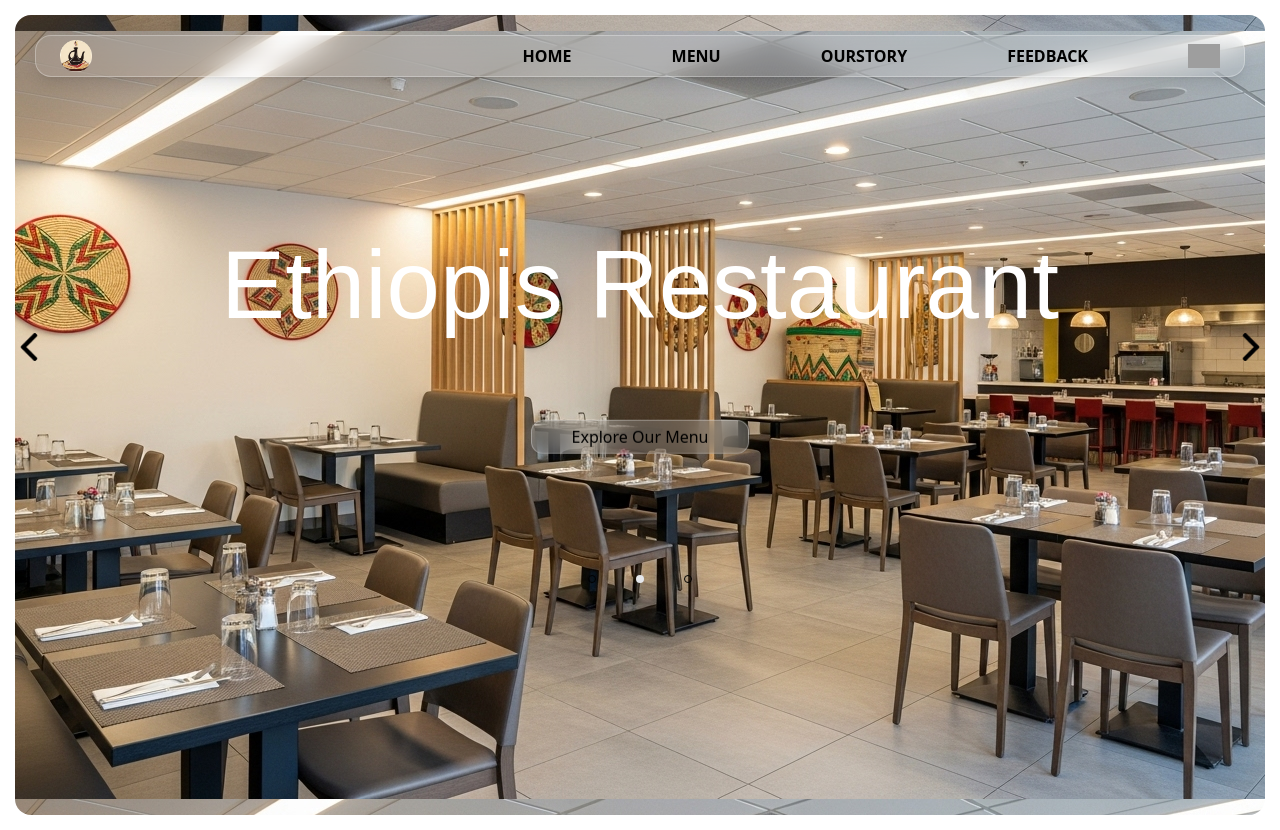
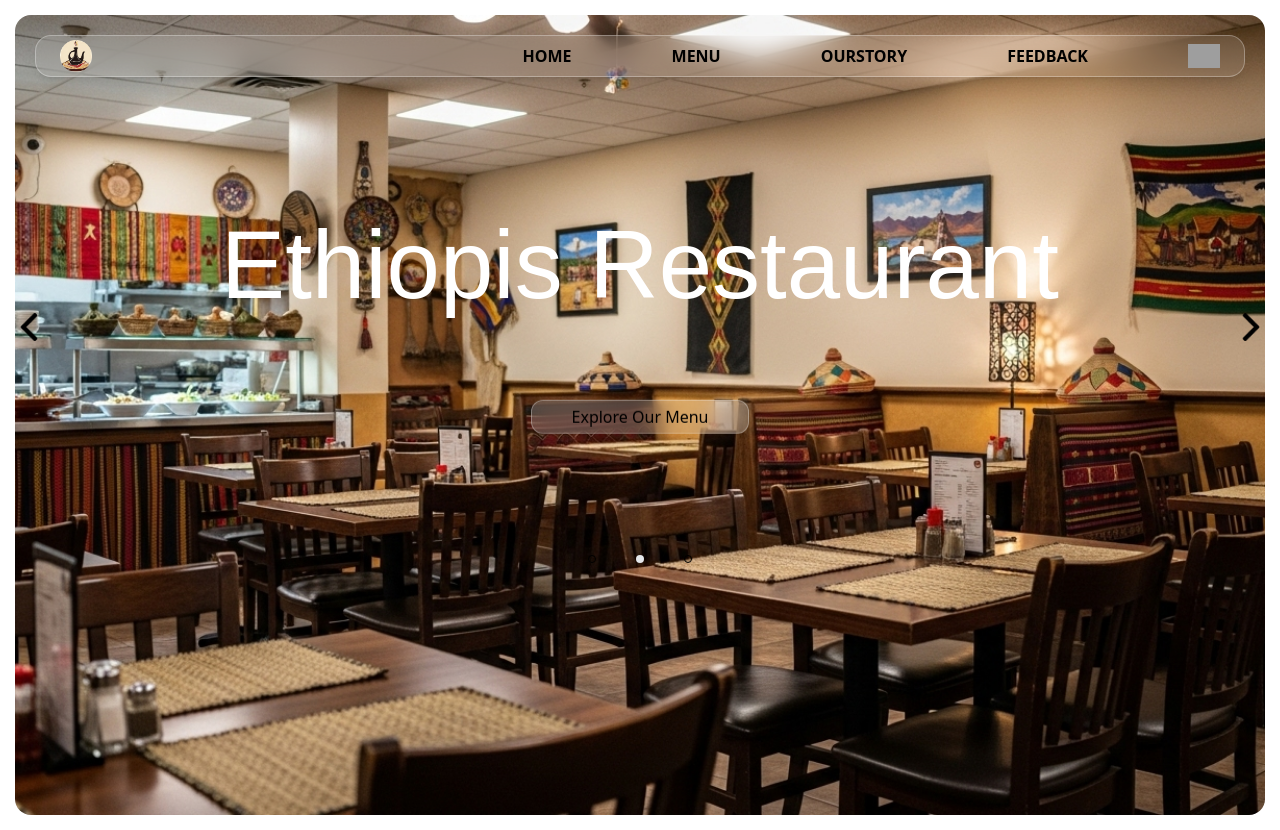
Before and after one commit to abii16/Ethiopis-Restaurant, a React (Vite) app: page / in a window 1280 px wide. Built offline with nearby package versions, Linux system fonts and the light colour scheme; grey boxes are pictures that could not be loaded; a web font is replaced by a local one.

Commit message:
added slide function

```diff
--- a/src/components/hero.jsx
+++ b/src/components/hero.jsx
@@ -1,30 +1,50 @@
-import Navbar from './Navbar'
-import heroImage from '../assets/hero1.jpg';
-import Buttonhero from './buttonhero'
-import Arrow from './arrows'
+import { useState, useEffect } from 'react';
+import Navbar from './Navbar';
+import Buttonhero from './buttonhero';
+import Arrow from './arrows';
 import Scrolls from './scrolls';
+import hero1 from '../assets/hero1.jpg';
+import hero2 from '../assets/hero2.jpg'
+const images = [hero1, hero2,hero1,hero2];
 
-function Hero() {
+const Hero =()=>{
+  const [currentIndex, setCurrentIndex] = useState(0);
+
+  const nextSlide = () => {
+    setCurrentIndex(prevIndex => (prevIndex + 1) % images.length);
+  };
+
+  const prevSlide = () => {
+    setCurrentIndex(prevIndex => (prevIndex - 1 + images.length) % images.length);
+  };
+
+  const scrollslide = (index) => {
+    setCurrentIndex(index);
+  };
+
+  useEffect(() => {
+    const interval = setInterval(nextSlide, 3000);
+    return () => clearInterval(interval);
+  }, []);
 
   return (
     <div
-      className="h-screen bg-center rounded-2xl "
-      style={{ backgroundImage: `url(${heroImage} )`, width:'auto', margin:'15px' }}
+      className="h-screen bg-center bg-cover rounded-2xl transition-all duration-1500"
+      style={{ backgroundImage: `url(${images[currentIndex]})`, margin: '15px' }}
     >
-      <Navbar />
-      <div className='text-center'>
-
-        <h1 className='text-white font-beau text-center pt-35 text-8xl'>Ethiopis Restaurant</h1>
-
-
+      <div className="relative z-10 h-full flex flex-col">
+        <Navbar />
+        <div className=' text-center flex  justify-center'>
+          <h1 className='text-white font-beau text-center text-8xl mt-30' >Ethiopis Restaurant</h1>
+        </div>
+        <div className="pb-2">
+          <Arrow prevSlide={prevSlide} nextSlide={nextSlide} />
+          <Buttonhero />
+          <Scrolls images={images} currentIndex={currentIndex} scrollslide={scrollslide} />
+        </div>
       </div>
-      <Arrow/>
-      <Buttonhero />
-      <Scrolls />
-
-
     </div>
-  )
+  );
 }
 
 export default Hero;
```
